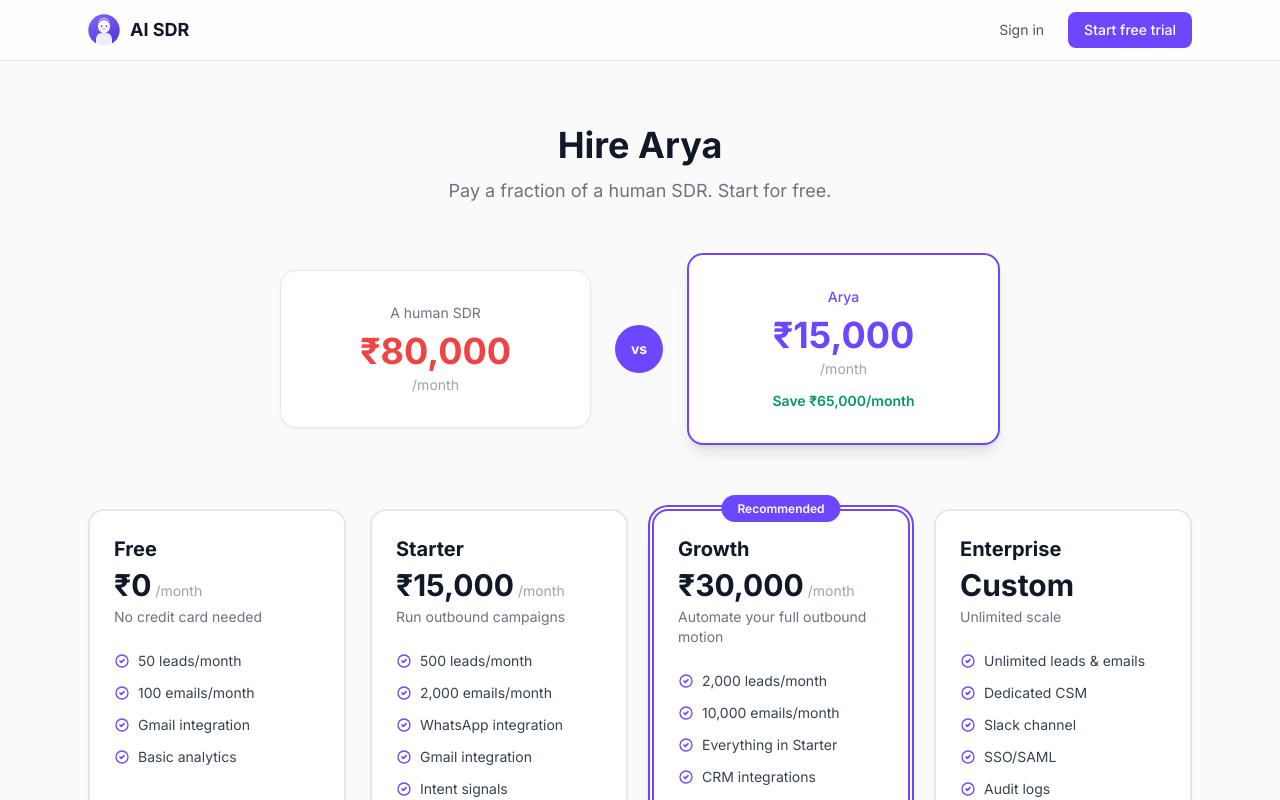
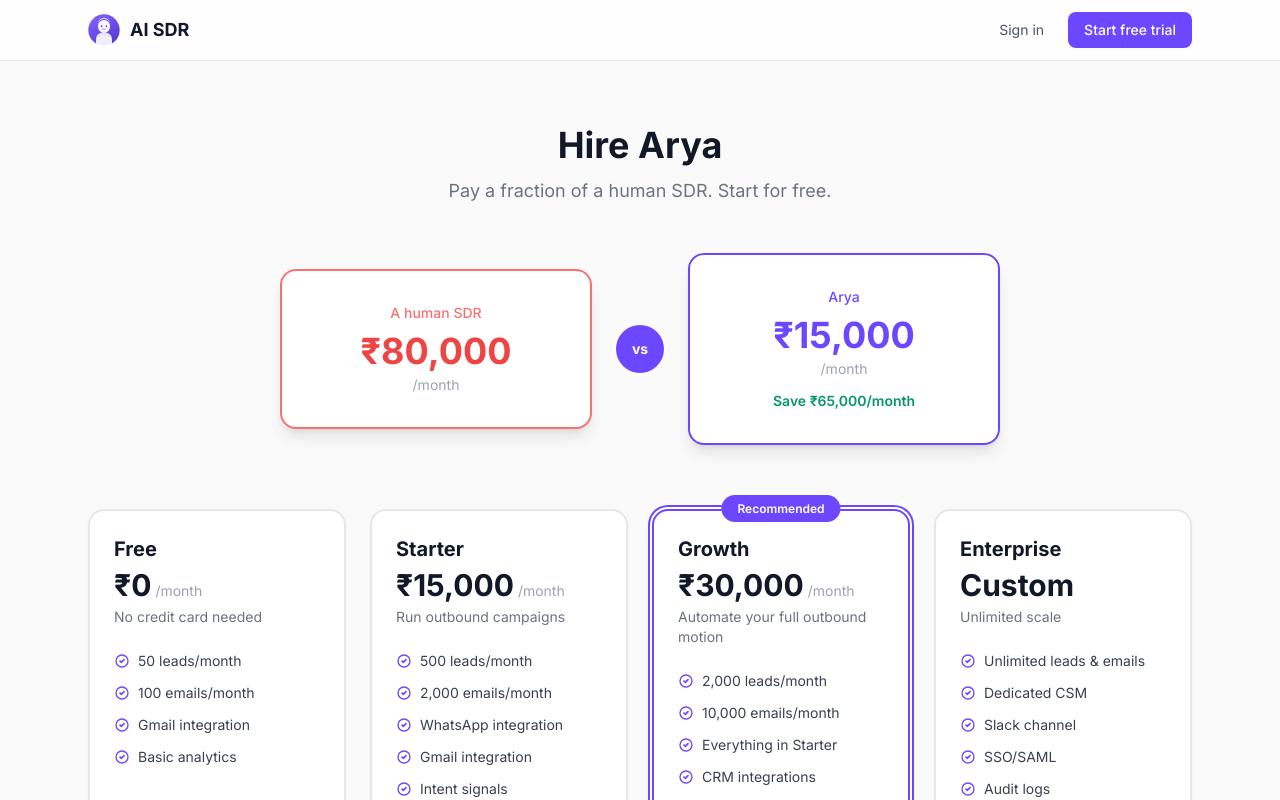
Before and after one commit to thegladiator16/aisdr, a Next.js app in the folder apps/web/: page /pricing in a window 1280 px wide. Shown: the top 800 px of the page. Built offline with nearby package versions, Linux system fonts and the light colour scheme.

Commit message:
fix: style human SDR cost card to match Arya card visual weight
Both cost comparison cards now have border-2, shadow-lg, and font-medium
labels. Human SDR uses red-400 border, Arya uses violet border.

Co-Authored-By: Claude Opus 4.6 <noreply@anthropic.com>

```diff
--- a/apps/web/app/(public)/page.tsx
+++ b/apps/web/app/(public)/page.tsx
@@ -391,8 +391,8 @@ export default function LandingPage() {
         <div className="mx-auto max-w-3xl px-6 text-center">
           <h2 className="text-3xl font-bold mb-10">A fraction of the cost of a human SDR</h2>
           <div className="flex flex-col sm:flex-row items-center justify-center gap-6">
-            <div className="rounded-2xl bg-white border border-gray-200 p-8 flex-1 max-w-xs shadow-sm">
-              <p className="text-sm text-gray-500 mb-2">A human SDR</p>
+            <div className="rounded-2xl bg-white border-2 border-red-400 p-8 flex-1 max-w-xs shadow-lg">
+              <p className="text-sm text-red-400 mb-2 font-medium">A human SDR</p>
               <p className="text-4xl font-bold text-red-500">{"₹"}80,000</p>
               <p className="text-sm text-gray-400 mt-1">/month</p>
             </div>
--- a/apps/web/app/(public)/pricing/page.tsx
+++ b/apps/web/app/(public)/pricing/page.tsx
@@ -124,8 +124,8 @@ export default function PricingPage() {
       {/* Cost Comparison */}
       <section className="mx-auto max-w-3xl px-6 pb-16">
         <div className="flex flex-col sm:flex-row items-center justify-center gap-6">
-          <div className="rounded-2xl bg-white border border-gray-200 p-8 flex-1 max-w-xs text-center shadow-sm">
-            <p className="text-sm text-gray-500 mb-2">A human SDR</p>
+          <div className="rounded-2xl bg-white border-2 border-red-400 p-8 flex-1 max-w-xs text-center shadow-lg">
+            <p className="text-sm text-red-400 mb-2 font-medium">A human SDR</p>
             <p className="text-4xl font-bold text-red-500">₹80,000</p>
             <p className="text-sm text-gray-400 mt-1">/month</p>
           </div>
```
